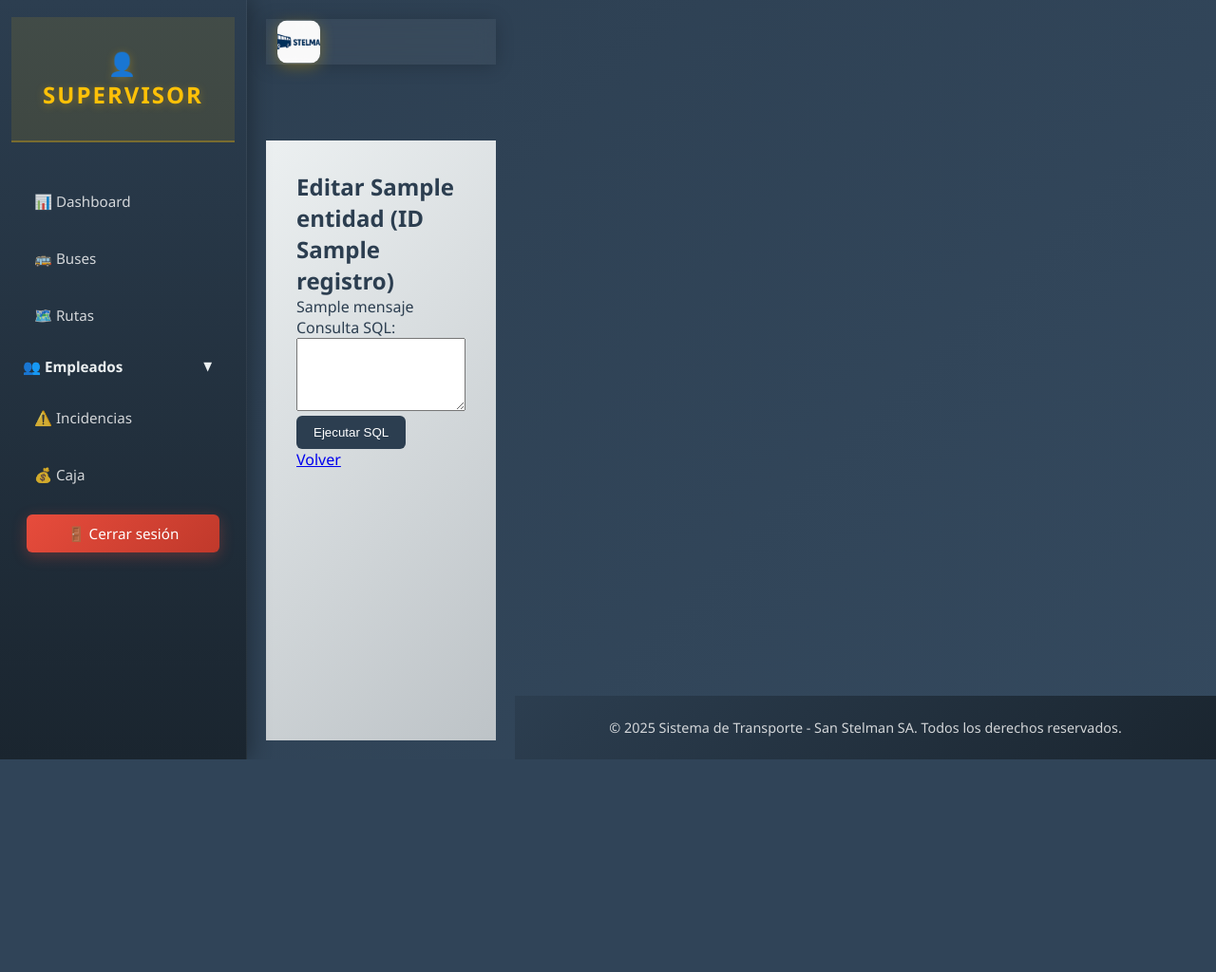
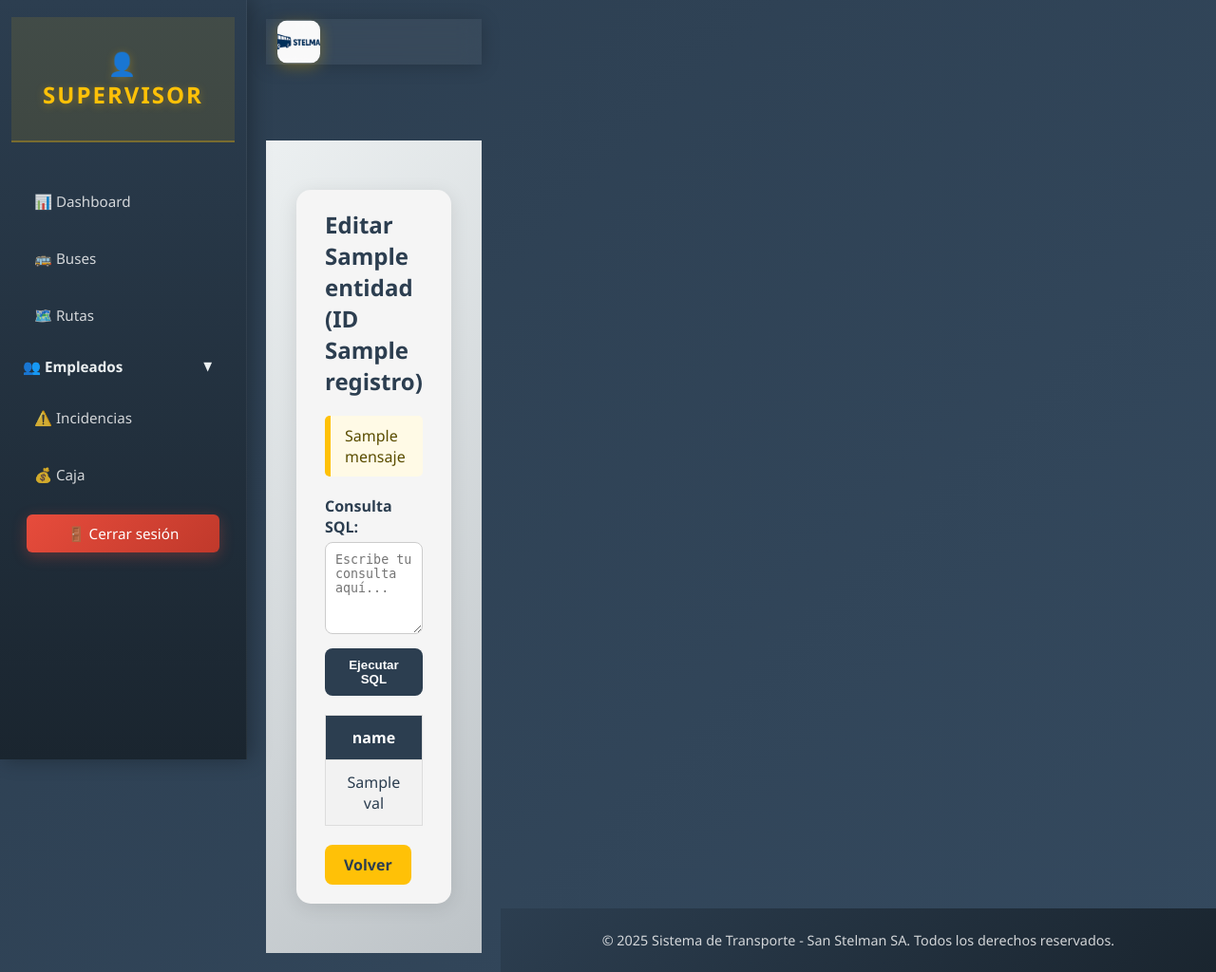
Before and after one commit to FerPonce42/STELMAN-SA-BUSES, a Flask app: template templates/supervisor/editar_entidad.html in a window 1280 px wide. Shown: the whole page at 95% size. Before the commit the page ends 800 px from the top, so only its background shows below. Run offline with Flask 3, Linux system fonts and the light colour scheme; the template is opened without the code that fills it: most values are stand-ins (such as "Sample title", 1, 10 or a date in 2020).

Commit message:
consultas en bus funcionales

```diff
--- a/app.py
+++ b/app.py
@@ -533,90 +533,122 @@ PK_MAP = {
 }
 
 
-
 @app.route('/ejecutar_sql', methods=['POST'])
 def ejecutar_sql():
+    if "supervisor" not in session:
+        return redirect("/login")
+
     sql = request.form.get("sql")
-    id_entidad = request.form.get("id_entidad")
+    mensaje = ""
+    resultados = []
 
-    mensaje = ""
+    sql_upper = sql.strip().upper()
+
+    # Validaciones de seguridad
+    if not sql_upper.startswith(("SELECT", "UPDATE", "DELETE", "INSERT")):
+        return "Solo puedes ejecutar SELECT, UPDATE, DELETE o INSERT"
+    if any(bad in sql_upper for bad in ("DROP", "ALTER", "TRUNCATE", "CREATE", "EXEC", ";--")):
+        return "Comando SQL bloqueado por seguridad"
+
     try:
         conn = get_connection()
-        cursor = conn.cursor()
-        cursor.execute(sql)
-        conn.commit()
-        mensaje = "Consulta ejecutada correctamente."
+        cursor = conn.cursor(dictionary=True)
+
+        # --- Aplicar filtro de ruta automáticamente para supervisores ---
+        # Tablas que deben filtrarse por ruta
+        tablas_filtradas = ["BUS", "EMPLEADO", "CHOFER", "COBRADOR"]
+
+        ruta_id = session.get("route_id")
+        agregar_filtro = False
+
+        # Solo si es SELECT y hay ruta definida
+        if sql_upper.startswith("SELECT") and ruta_id:
+            for tabla in tablas_filtradas:
+                if f"FROM {tabla}" in sql_upper:
+                    agregar_filtro = True
+                    break
+            if agregar_filtro:
+                if "WHERE" in sql_upper:
+                    sql += " AND id_ruta = %s"
+                else:
+                    sql += " WHERE id_ruta = %s"
+                cursor.execute(sql, (ruta_id,))
+            else:
+                cursor.execute(sql)
+        else:
+            # Para UPDATE, DELETE, INSERT
+            cursor.execute(sql)
+            if sql_upper.startswith(("UPDATE", "DELETE", "INSERT")):
+                # Si se filtrara por ruta, se podría aplicar lógica similar
+                conn.commit()
+
+        if sql_upper.startswith("SELECT"):
+            resultados = cursor.fetchall()
+            mensaje = f"{len(resultados)} registros encontrados."
+        else:
+            mensaje = "Consulta ejecutada correctamente."
+
     except Exception as e:
-        mensaje = f"Error al ejecutar SQL: {e}"
+        conn.rollback()
+        mensaje = f"Error al ejecutar SQL: {str(e)}"
     finally:
         cursor.close()
         conn.close()
 
-    # Recargar lista de buses filtrados por ruta
-    conn = get_connection()
-    cursor = conn.cursor(dictionary=True)
-    if session.get('route_id'):
-        cursor.execute("""
-            SELECT b.*, r.letra AS ruta_letra, e.nombre AS encargado_nombre, e.apellido AS encargado_apellido
-            FROM bus b
-            LEFT JOIN ruta r ON b.id_ruta = r.id_ruta
-            LEFT JOIN empleado e ON b.id_empleado = e.id_empleado
-            WHERE b.id_ruta=%s
-            ORDER BY b.id_bus
-        """, (session['route_id'],))
-    else:
-        cursor.execute("""
-            SELECT b.*, r.letra AS ruta_letra, e.nombre AS encargado_nombre, e.apellido AS encargado_apellido
-            FROM bus b
-            LEFT JOIN ruta r ON b.id_ruta = r.id_ruta
-            LEFT JOIN empleado e ON b.id_empleado = e.id_empleado
-            ORDER BY b.id_bus
-        """)
-    buses = cursor.fetchall()
-    cursor.close()
-    conn.close()
-
-    return render_template("supervisor/buses.html",
-                           supervisor=session["supervisor"],
-                           buses=buses,
-                           mensaje=mensaje)
+    return render_template(
+        "supervisor/editar_entidad.html",
+        supervisor=session["supervisor"],
+        entidad="bus",  # o la entidad correspondiente
+        registro=None,
+        pk=None,
+        mensaje=mensaje,
+        resultados=resultados
+    )
 
 
-
-@app.route("/supervisor/editar/<entidad>/<int:entidad_id>", methods=["GET", "POST"])
-def editar_entidad(entidad, entidad_id):
+@app.route("/supervisor/editar/<entidades>/<int:registro_id>", methods=["GET", "POST"])
+def editar_entidades(entidades, registro_id):
+    """
+    Permite editar 1, 2 o 3 entidades juntas mediante SQL puro.
+    `entidades` puede ser:
+        - "bus"
+        - "empleado,bus"
+        - "empleado,bus,regstro_caja"
+    `registro_id` es el ID principal de la primera entidad.
+    """
     if "supervisor" not in session:
         return redirect("/login")
 
-    if entidad not in ALLOWED_ENTITY_TABLES:
-        return "Entidad no válida"
+    # Separar entidades
+    lista_entidades = [e.strip() for e in entidades.split(",")]
 
-    tabla = ALLOWED_ENTITY_TABLES[entidad]
-    pk = PK_MAP[entidad]
+    # Validar que todas existan
+    for e in lista_entidades:
+        if e not in ALLOWED_ENTITY_TABLES:
+            return f"Entidad no válida: {e}"
+
+    # Obtenemos la tabla principal
+    tabla_principal = ALLOWED_ENTITY_TABLES[lista_entidades[0]]
+    pk_principal = PK_MAP[lista_entidades[0]]
 
     conn = get_connection()
     cursor = conn.cursor(dictionary=True)
 
-    # obtener registro actual
-    cursor.execute(f"SELECT * FROM {tabla} WHERE {pk} = %s", (entidad_id,))
+    # Obtener registro principal
+    cursor.execute(f"SELECT * FROM {tabla_principal} WHERE {pk_principal} = %s", (registro_id,))
     registro = cursor.fetchone()
-
-    # validar que pertenece a la ruta del supervisor
-    if session.get('route_id') and 'id_ruta' in registro and registro['id_ruta'] != session['route_id']:
-        cursor.close()
-        conn.close()
-        return "No puedes editar registros fuera de tu ruta"
 
     if request.method == "POST":
         sql = request.form["sql"]
         sql_upper = sql.upper()
 
+        # Validaciones de seguridad
         if not sql_upper.startswith(ALLOWED_SQL_START):
             return "Solo puedes ejecutar UPDATE, DELETE o INSERT"
-
         if any(bad in sql_upper for bad in FORBIDDEN_WORDS):
             return "Comando SQL bloqueado por seguridad"
 
+        # Ejecutar SQL
         try:
             cursor2 = conn.cursor()
             cursor2.execute(sql)
@@ -631,12 +663,15 @@ def editar_entidad(entidad, entidad_id):
         conn.close()
         return mensaje
 
+    # Si es GET, mostramos el registro y la lista de entidades
     cursor.close()
     conn.close()
-    return render_template("supervisor/editar_entidad.html",
-                           entidad=entidad,
-                           registro=registro,
-                           pk=pk)
+    return render_template(
+        "supervisor/editar_entidad.html",
+        entidades=lista_entidades,
+        registro=registro,
+        pk=pk_principal
+    )
 
 
 
--- a/templates/supervisor/editar_entidad.html
+++ b/templates/supervisor/editar_entidad.html
@@ -1,18 +1,143 @@
 {% extends "base_supervisor.html" %}
 {% block content %}
-<h2>Editar {{ entidad }} (ID {{ registro[pk] }})</h2>
-{% if mensaje %}
-<div class="alert alert-info">{{ mensaje }}</div>
-{% endif %}
+<div class="editar-container">
+    <h2>Editar {{ entidad }} {% if registro %}(ID {{ registro[pk] }}){% endif %}</h2>
 
+    {% if mensaje %}
+    <div class="alerta">{{ mensaje }}</div>
+    {% endif %}
 
-<form method="POST">
-    <label>Consulta SQL:</label>
-    <textarea name="sql" class="form-control" rows="5" required></textarea>
+    <form method="POST" class="form-editar">
+        <label for="sql">Consulta SQL:</label>
+        <textarea id="sql" name="sql" rows="5" placeholder="Escribe tu consulta aquí..." required></textarea>
+        <button type="submit">Ejecutar SQL</button>
+    </form>
 
-    <button type="submit" class="btn btn-primary mt-3">Ejecutar SQL</button>
-</form>
+    {% if resultados %}
+    <div class="tabla-container">
+        <table>
+            <thead>
+                <tr>
+                    {% for col in resultados[0].keys() %}
+                    <th>{{ col }}</th>
+                    {% endfor %}
+                </tr>
+            </thead>
+            <tbody>
+                {% for row in resultados %}
+                <tr>
+                    {% for val in row.values() %}
+                    <td>{{ val }}</td>
+                    {% endfor %}
+                </tr>
+                {% endfor %}
+            </tbody>
+        </table>
+    </div>
+    {% endif %}
 
+    <a href="/supervisor/buses" class="btn-volver">Volver</a>
+</div>
 
-<a href="/supervisor/{{ entidad }}" class="btn btn-secondary mt-3">Volver</a>
+<style>
+.editar-container {
+    background: #f5f5f5;
+    padding: 20px 30px;
+    border-radius: 15px;
+    box-shadow: 0 4px 20px rgba(0,0,0,0.1);
+    max-width: 900px;
+    margin: 20px auto;
+    font-family: 'Segoe UI', sans-serif;
+}
+
+.editar-container h2 {
+    margin-bottom: 20px;
+    color: #2c3e50;
+}
+
+.alerta {
+    background: #fffae6;
+    border-left: 6px solid #ffc107;
+    padding: 10px 15px;
+    margin-bottom: 20px;
+    color: #5a4d00;
+    border-radius: 5px;
+}
+
+.form-editar label {
+    font-weight: bold;
+    display: block;
+    margin-bottom: 5px;
+}
+
+.form-editar textarea {
+    width: 100%;
+    padding: 10px;
+    font-family: monospace;
+    border-radius: 8px;
+    border: 1px solid #ccc;
+    margin-bottom: 10px;
+    resize: vertical;
+}
+
+.form-editar button {
+    background: #2c3e50;
+    color: white;
+    border: none;
+    padding: 10px 20px;
+    border-radius: 8px;
+    cursor: pointer;
+    font-weight: bold;
+    transition: 0.3s;
+}
+
+.form-editar button:hover {
+    background: #34495e;
+}
+
+.tabla-container {
+    overflow-x: auto;
+    margin-top: 20px;
+}
+
+table {
+    width: 100%;
+    border-collapse: collapse;
+}
+
+th, td {
+    padding: 12px 15px;
+    border: 1px solid #ddd;
+    text-align: center;
+}
+
+thead {
+    background: #2c3e50;
+    color: #fff;
+}
+
+tbody tr:nth-child(odd) {
+    background: #f2f2f2;
+}
+
+tbody tr:hover {
+    background: #d6e4ff;
+}
+
+.btn-volver {
+    display: inline-block;
+    margin-top: 20px;
+    background: #ffc107;
+    color: #2c3e50;
+    text-decoration: none;
+    padding: 10px 20px;
+    border-radius: 8px;
+    font-weight: bold;
+    transition: 0.3s;
+}
+
+.btn-volver:hover {
+    background: #ffca2c;
+}
+</style>
 {% endblock %}
```
